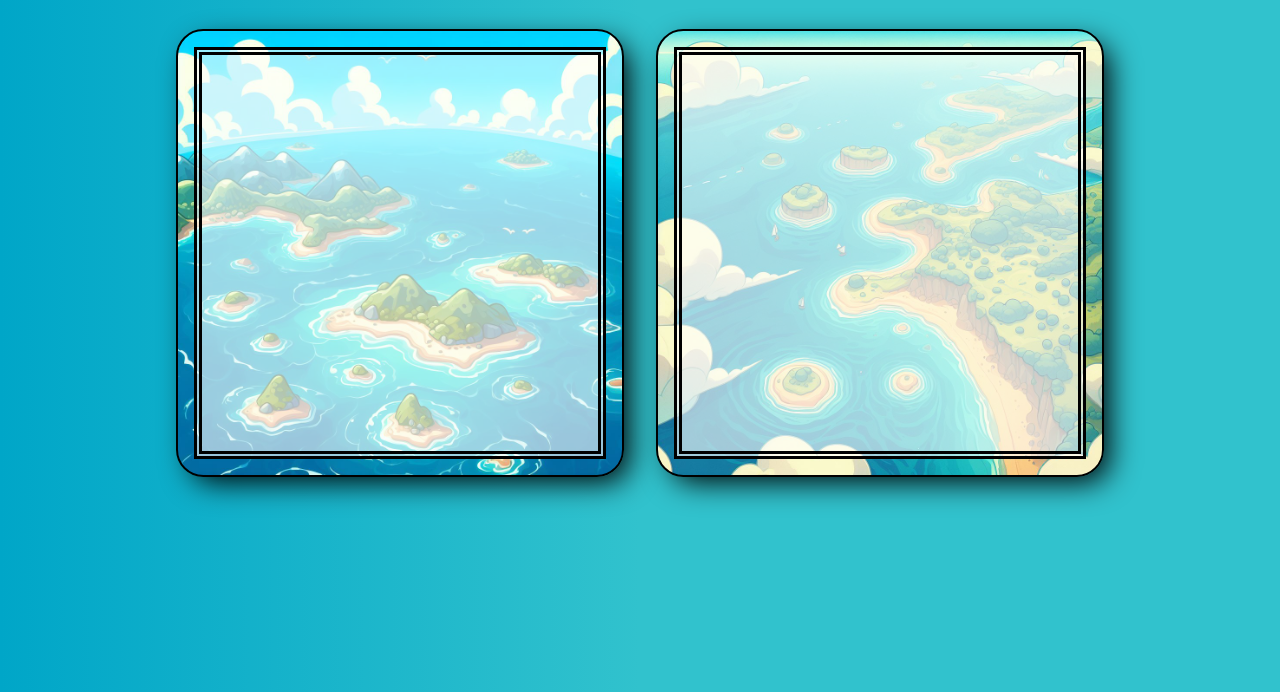
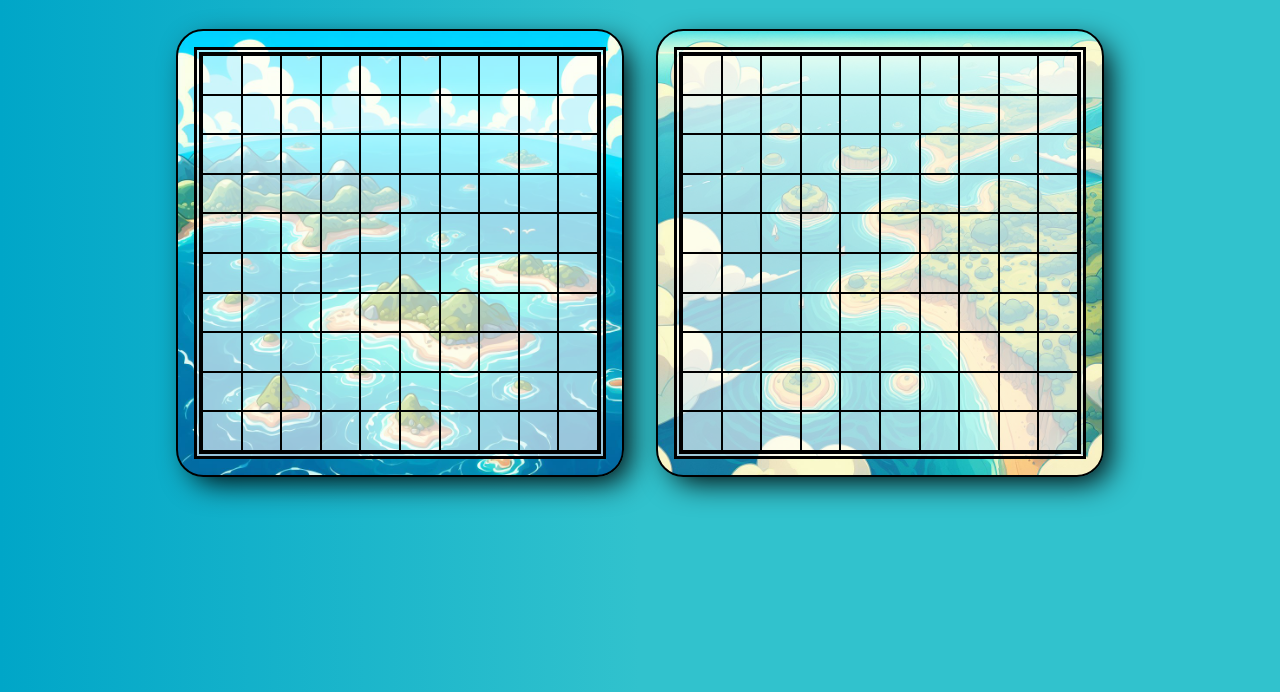
Before and after one commit to PeterG-ithub/battleship, a website built with webpack: page dist/index.html in a window 1280 px wide. Shown: the part 108-800 px from the top of the page. Built offline with nearby package versions, Linux system fonts and the light colour scheme.

Commit message:
add createGridDisplay function with cell style

```diff
--- a/src/index.js
+++ b/src/index.js
@@ -17,3 +17,18 @@ element.innerHTML = `
   </div>
 `;
 document.body.appendChild(element);
+
+function createGridDisplay(rows, cols) {
+  const boards = document.querySelectorAll(".board");
+  boards.forEach((board) => {
+    for (let i = 0; i < rows; i++) {
+      for (let j = 0; j < cols; j++) {
+        const cell = document.createElement("div");
+        cell.classList.add("cell");
+        board.appendChild(cell);
+      }
+    }
+  });
+}
+
+createGridDisplay(10, 10);
--- a/src/style.css
+++ b/src/style.css
@@ -16,6 +16,7 @@ body {
 
 .board-container {
   display: flex;
+  flex-flow: wrap;
   gap: 2rem;
   justify-content: center;
   padding: 2rem;
@@ -39,6 +40,8 @@ body {
   border-radius: 1.7rem;
   box-shadow: 10px 10px 30px -5px rgb(0, 0, 0);
   padding: 1em;
+  min-width: 400px;
+  min-height: 400px;
 }
 
 .board {
@@ -54,3 +57,13 @@ body {
   font-size: 3rem;
   padding: 1rem;
 }
+
+.board {
+  display: grid;
+  grid-template-columns: repeat(10, 1fr);
+}
+
+.cell {
+  text-align: center;
+  border: 1px solid black;
+}
```
